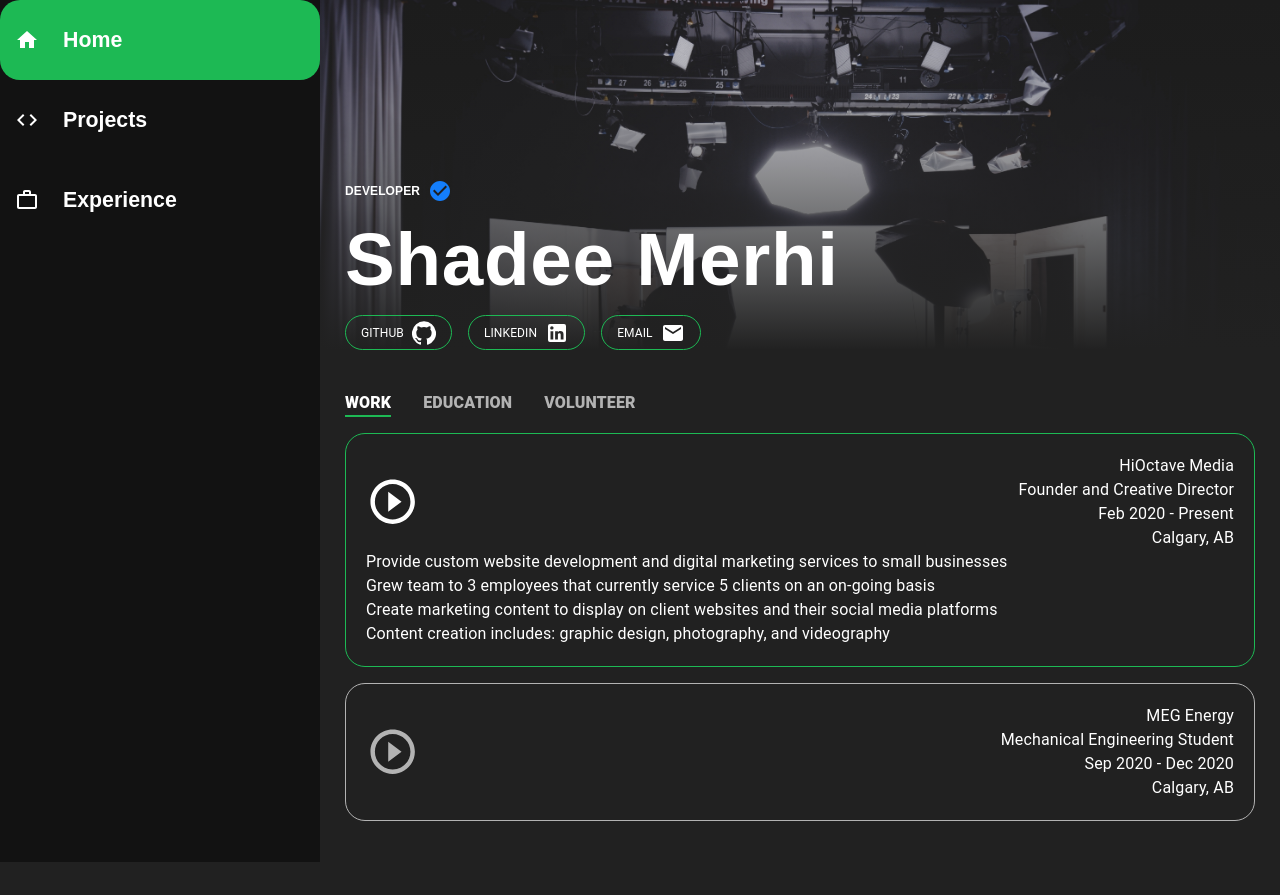
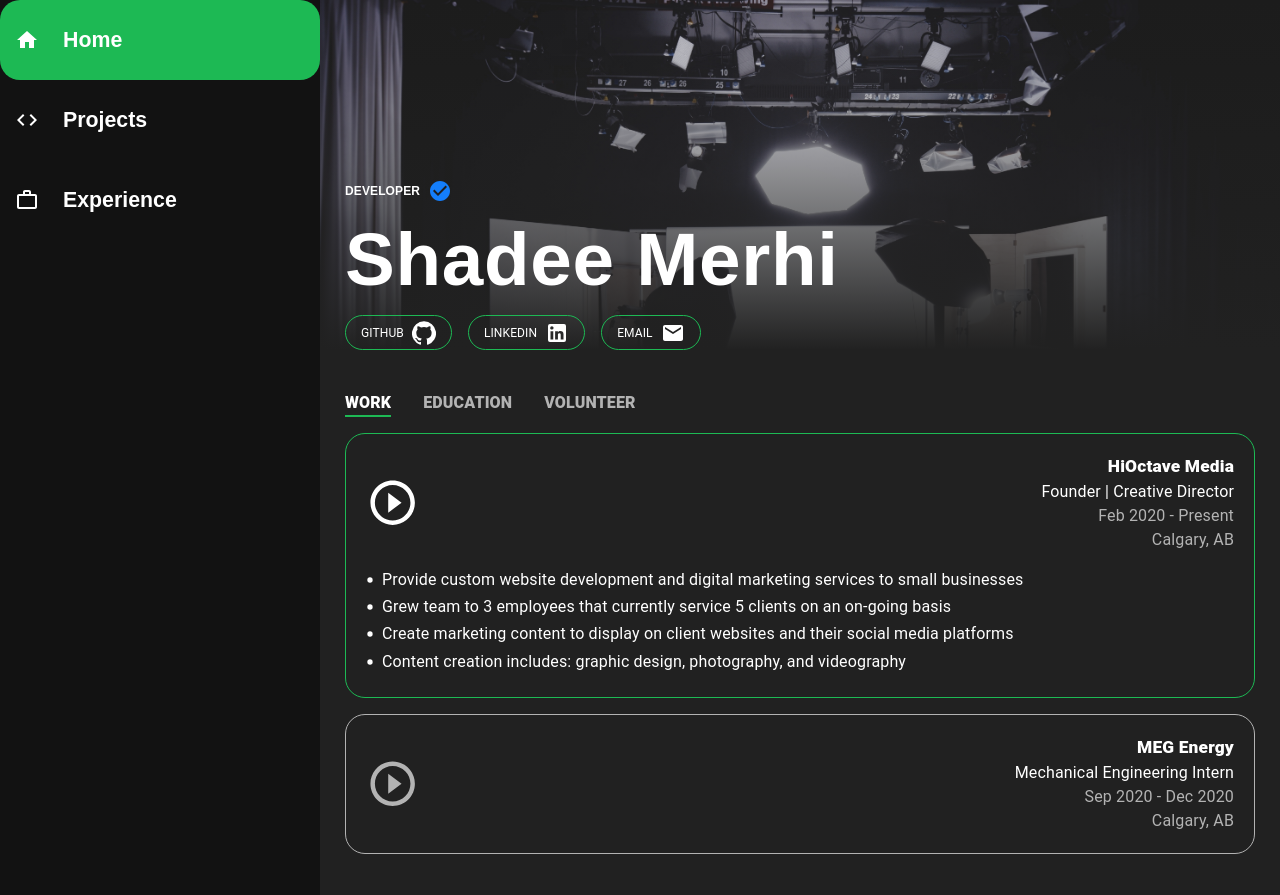
Before and after one commit to shadeemerhi/personal, a React (Create React App) app: page /experience in a window 1280 px wide. Both pictures are taken after a click on the icon 392 px from the left and 501 px from the top of the page. Before the commit the page ends 862 px from the top, so only its background shows below. Built offline with nearby package versions, Linux system fonts and the light colour scheme; a web font is replaced by a local one.

Commit message:
improved design of work experience item

```diff
--- a/src/components/WorkItem.js
+++ b/src/components/WorkItem.js
@@ -7,10 +7,14 @@ import PlayCircleOutlineIcon from '@material-ui/icons/PlayCircleOutline';
 const useStyles = makeStyles((theme) => ({
   root: {
     padding: '20px',
-    transition: '0.1s ease-in-out',
+    transition: '0.2s ease-in-out',
     border: play => play ? '1px solid #1db954' : '1px solid #b3b3b3',
     margin: '1rem 0rem 1rem 0rem',
-    borderRadius: '20px'
+    borderRadius: '20px',
+    '&:hover': {
+      // border: '1px solid white'
+      border: play => play ? '1px solid #1db954' : '1px solid white'
+    }
   },
 
   main: {
@@ -25,7 +29,7 @@ const useStyles = makeStyles((theme) => ({
   },
 
   items: {
-
+    marginTop: '1rem'
   },
 
   playBtn: {
@@ -58,7 +62,7 @@ export default function WorkItem(props) {
           <WorkItemHeader {...props}/>
         </div>
       </div>
-      { play &&
+      {play &&
         <div className={classes.items}>
           {props.items.map(item => {
             return (
--- a/src/components/WorkItemHeader.js
+++ b/src/components/WorkItemHeader.js
@@ -1,22 +1,61 @@
 import { Typography } from '@material-ui/core';
-// import { makeStyles } from '@material-ui/core/styles';
+import { makeStyles } from '@material-ui/core/styles';
 
-// const useStyles = makeStyles((theme) => ({
+const useStyles = makeStyles((theme) => ({
 
+  company: {
+    fontWeight: '900',
+    fontSize: '13pt',
+    [theme.breakpoints.down('md')]: {
+      fontSize: '12pt'
+    },
+    [theme.breakpoints.down('xs')]: {
+      fontSize: '11pt'
+    },
+  },
 
-// }));
+  title: {
+    fontWeight: '400',
+    [theme.breakpoints.down('md')]: {
+      fontSize: '11pt'
+    },
+    [theme.breakpoints.down('xs')]: {
+      fontSize: '10pt'
+    },
+  },
+
+  date: {
+    color: '#b3b3b3',
+    [theme.breakpoints.down('md')]: {
+      fontSize: '11pt'
+    },
+    [theme.breakpoints.down('xs')]: {
+      fontSize: '10pt'
+    },
+  },
+
+  location: {
+    color: '#b3b3b3',
+    [theme.breakpoints.down('md')]: {
+      fontSize: '11pt'
+    },
+    [theme.breakpoints.down('xs')]: {
+      fontSize: '10pt'
+    },
+  }
+
+}));
 
 export default function WorkItem(props) {
 
-  // console.log(props);
-  // const classes = useStyles();
+  const classes = useStyles();
 
   return(
     <div>
-      <Typography>{props.company}</Typography>
-      <Typography>{props.title}</Typography>
-      <Typography>{props.date}</Typography>
-      <Typography>{props.location}</Typography>
+      <Typography className={classes.company}>{props.company}</Typography>
+      <Typography className={classes.title}>{props.title}</Typography>
+      <Typography className={classes.date}>{props.date}</Typography>
+      <Typography className={classes.location}>{props.location}</Typography>
     </div>
   )
 
--- a/src/components/WorkTaskItem.js
+++ b/src/components/WorkTaskItem.js
@@ -1,8 +1,27 @@
 import { Typography } from '@material-ui/core';
 import { makeStyles } from '@material-ui/core/styles';
+import FiberManualRecordIcon from '@material-ui/icons/FiberManualRecord';
 
 const useStyles = makeStyles((theme) => ({
   root: {
+    display: 'flex',
+    alignItems: 'center',
+    margin: '0.2rem 0rem 0.2rem 0rem'
+  },
+
+  text: {
+    fontSize: '12pt',
+    [theme.breakpoints.down('md')]: {
+      fontSize: '11pt'
+    },
+    [theme.breakpoints.down('xs')]: {
+      fontSize: '10pt'
+    },
+  },
+
+  icon: {
+    fontSize: '6pt',
+    marginRight: '0.5rem'
   }
 }));
 
@@ -11,7 +30,8 @@ export default function WorkTaskItem(props) {
   const classes = useStyles();
   return(
     <div className={classes.root}>
-      <Typography>{props.item}</Typography>
+      <FiberManualRecordIcon className={classes.icon}/>
+      <Typography className={classes.text}>{props.item}</Typography>
     </div>
   )
 
--- a/src/data/work.js
+++ b/src/data/work.js
@@ -2,7 +2,7 @@ export const workExperiences = [
   {
     id: 1,
     company: 'HiOctave Media',
-    title: 'Founder and Creative Director',
+    title: 'Founder | Creative Director',
     date: 'Feb 2020 - Present',
     location: 'Calgary, AB',
     items: [
@@ -15,7 +15,7 @@ export const workExperiences = [
   {
     id: 2,
     company: 'MEG Energy',
-    title: 'Mechanical Engineering Student',
+    title: 'Mechanical Engineering Intern',
     date: 'Sep 2020 - Dec 2020',
     location: 'Calgary, AB',
     items: [
```
Also changed, not shown: 1 other file (tests, documents, lock files or other folders).
